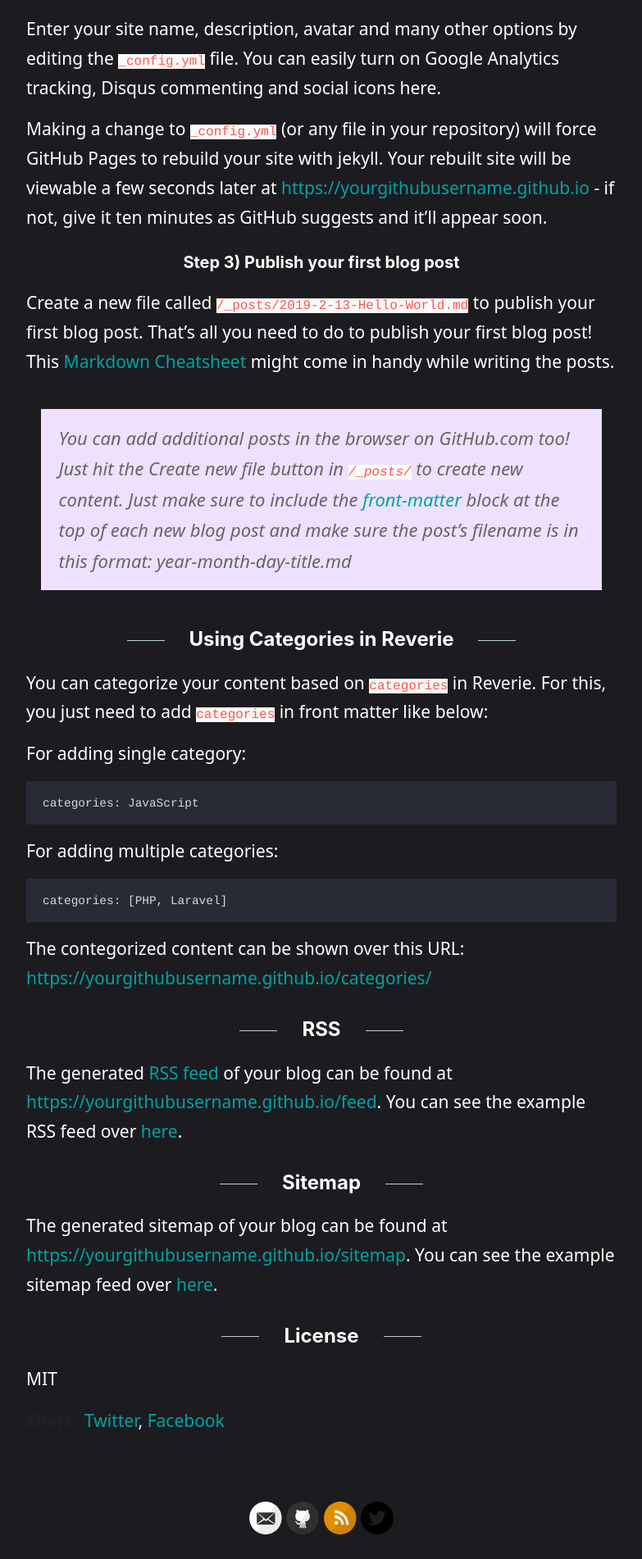
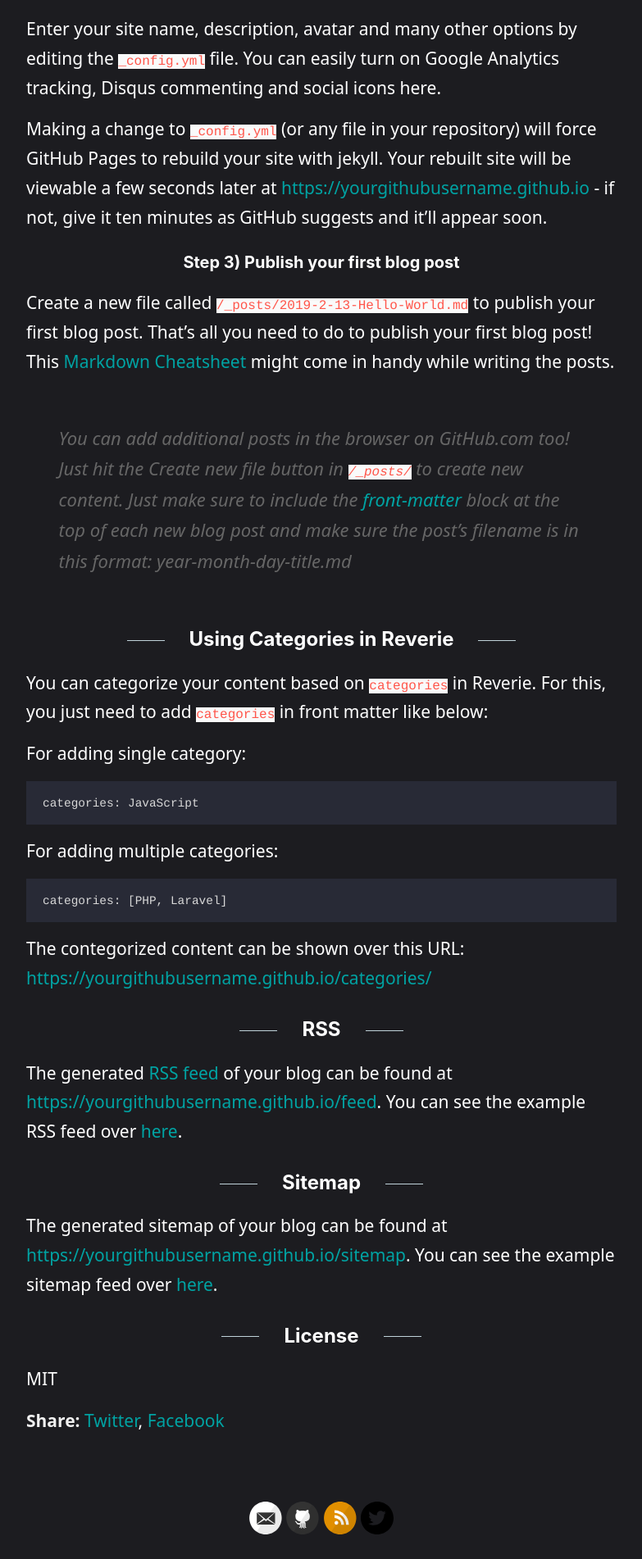
Before and after one commit to rivea0/blog, a Jekyll site: the page built from _posts/2019-02-13-introducing-reverie-jekyll-theme.md, in a window 1280 px wide. Shown: the part 2659-4561 px from the top of the page at 82% size, without its empty margins (248-1031 px from the left). Built offline with Jekyll 4.4.1, drawn with Linux system fonts in a browser that asks for light colours; comment, search, counter and statistics services are not loaded.

Commit message:
Update style.scss

```diff
--- a/assets/style.scss
+++ b/assets/style.scss
@@ -154,7 +154,7 @@ table tr td :last-child {
 
 .share-box {
   font-weight: bold;
-  color: #222;
+  color: #f0f0f0;
 }
 
 span[data-pullquote] {
@@ -379,7 +379,7 @@ nav {
     color: $gray;
     font-size: 22px;
     font-style: italic;
-    background-color: #ede1ff;
+    background-color: #1c1c20;
   }
 
   .you-may-like{
```
